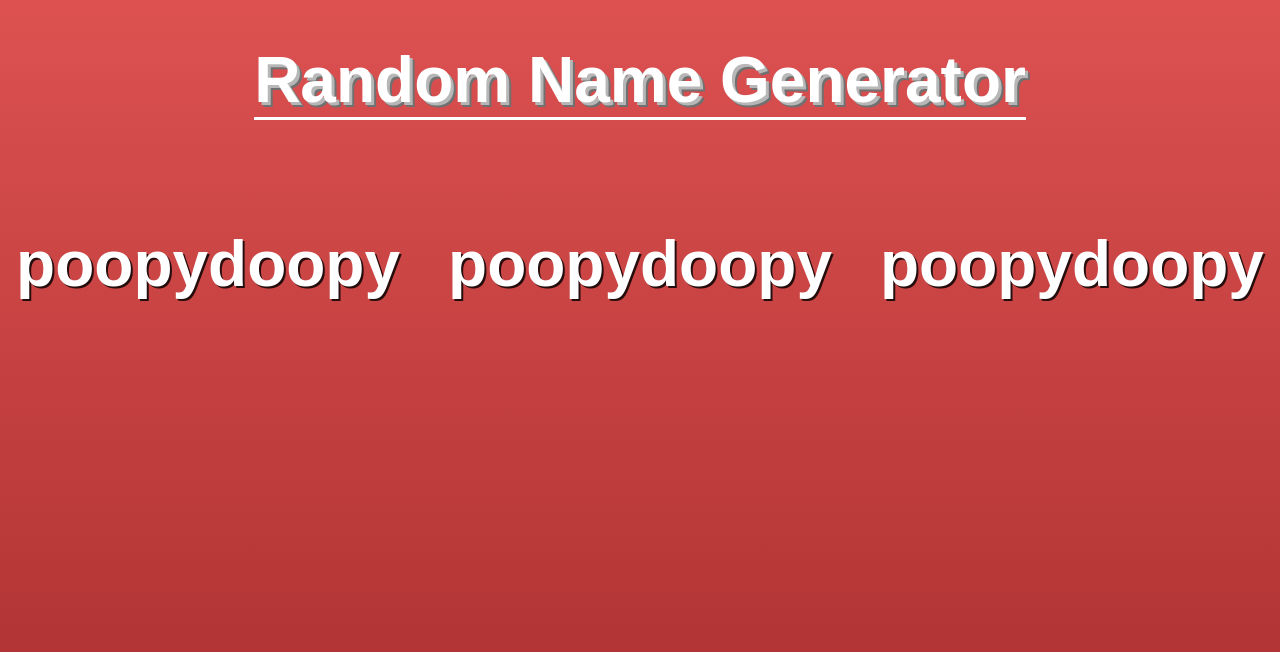
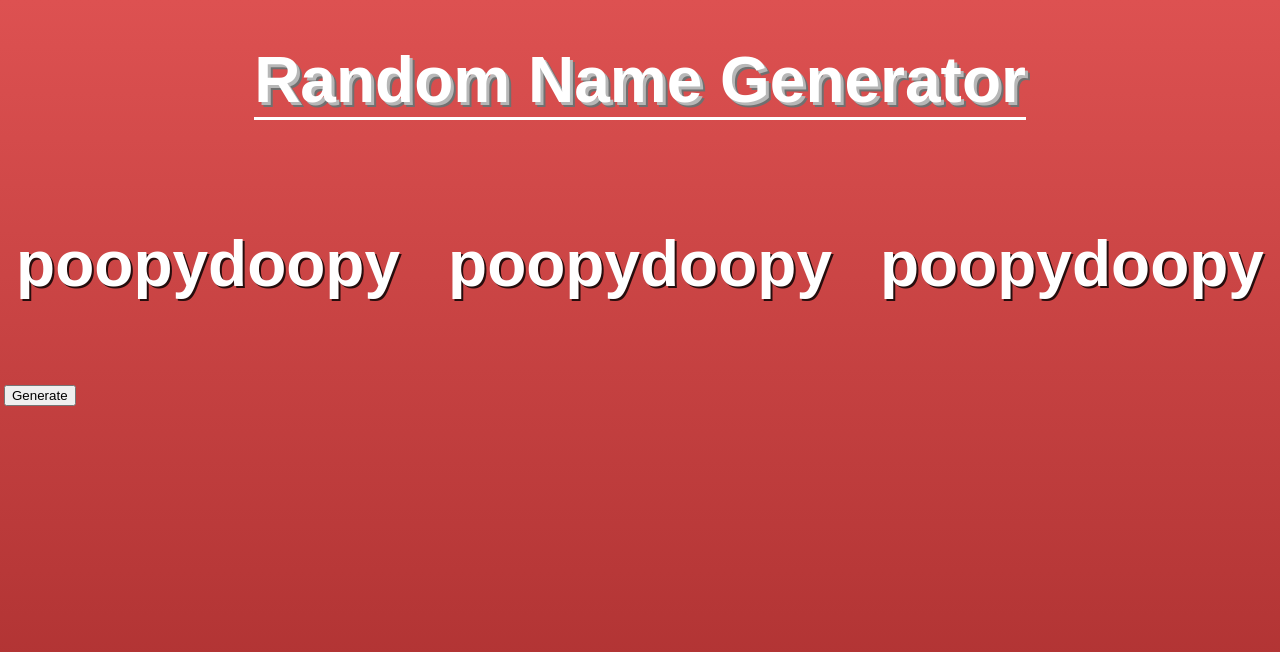
Before and after one commit to AsidyxTheHacker/name-generator, a plain HTML site: page index.html in a window 1280 px wide. Drawn offline with Linux system fonts and the light colour scheme.

Commit message:
added 'gen' button

```diff
--- a/index.html
+++ b/index.html
@@ -11,5 +11,6 @@
     <main id="container">
         <h1 id="title">Random Name Generator</h1>
     </main>
+    <button id="gen">Generate</button>
 </body>
 </html>
```
